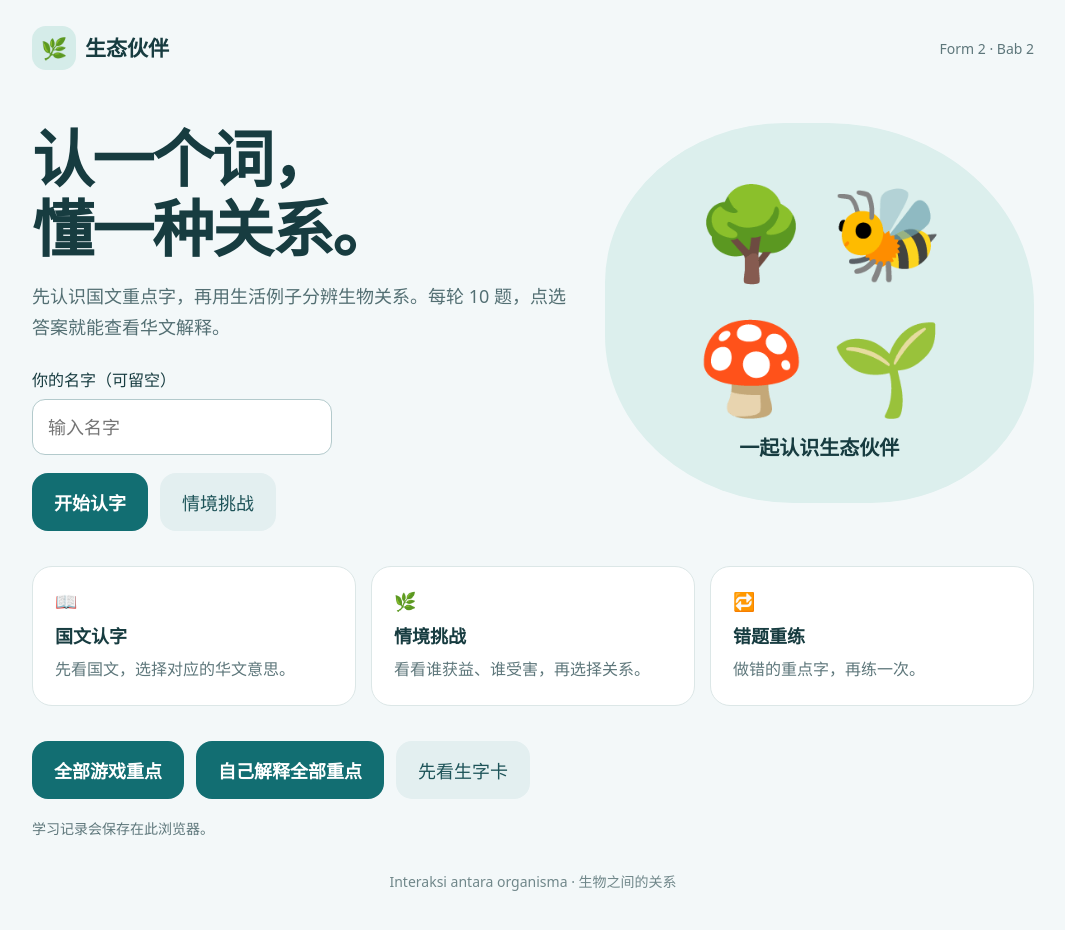
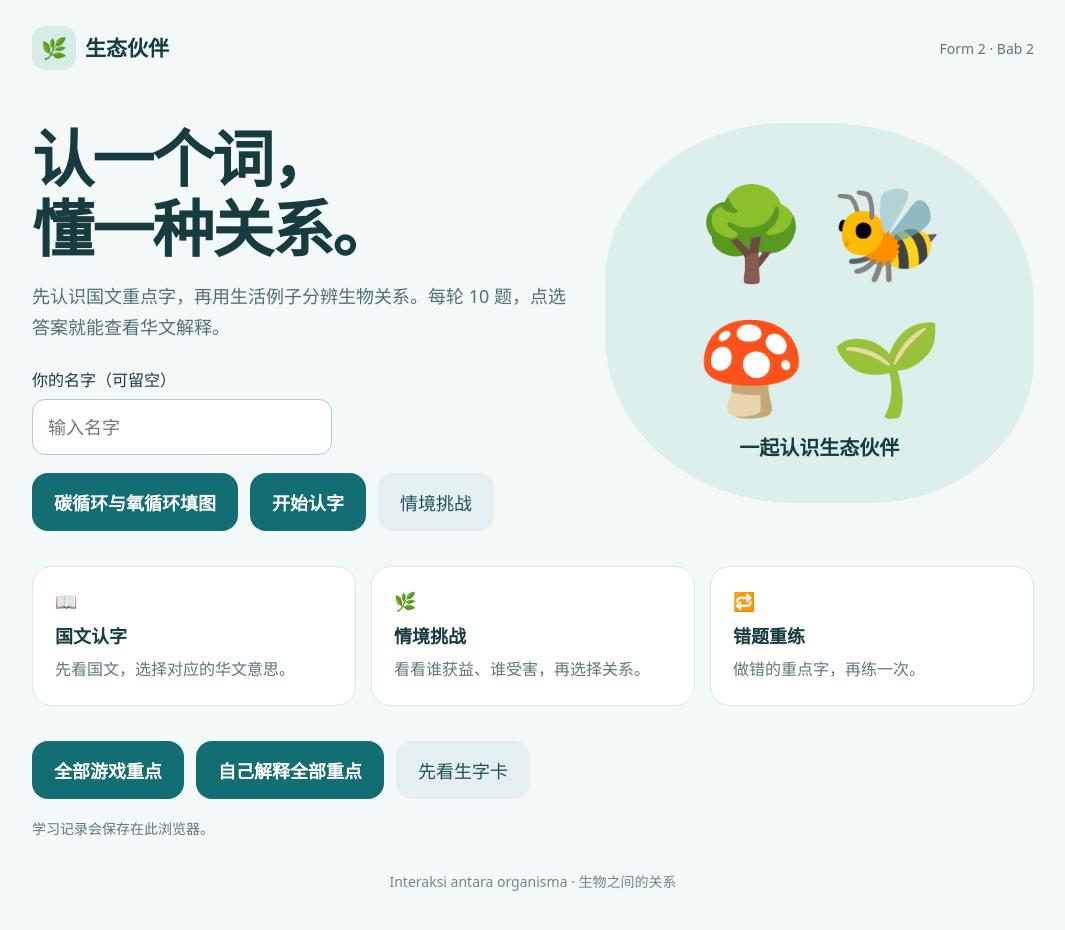
Before and after one commit to Riangbelajar25/Form-2-Sains-Bab-2-Ekosistem, a plain HTML site: page index.html in a window 1280 px wide. Shown: the whole page, without its empty margins (107-1172 px from the left). Drawn offline with Linux system fonts and the light colour scheme.

Commit message:
Link ecosystem home to cycle fill-in game

```diff
--- a/index.html
+++ b/index.html
@@ -37,7 +37,7 @@ function button(text,cls,fn){const n=el('button',text,cls);n.type='button';n.onc
 function shuffle(items){const out=[...items];for(let i=out.length-1;i>0;i--){const j=Math.floor(Math.random()*(i+1));[out[i],out[j]]=[out[j],out[i]]}return out}
 function home(){app.innerHTML='<section class="hero"><div><h1 class="home-title">认一个词，<br>懂一种关系。</h1><p class="intro">先认识国文重点字，再用生活例子分辨生物关系。每轮 10 题，点选答案就能查看华文解释。</p><label class="name" for="student">你的名字（可留空）</label><input id="student" autocomplete="given-name" maxlength="40" placeholder="输入名字"><div class="row" style="margin-top:18px" id="start"></div></div><div class="art" aria-hidden="true">🌳 🐝<br>🍄 🌱<p>一起认识生态伙伴</p></div></section><section class="topics"><article class="topic">📖<strong>国文认字</strong><p>先看国文，选择对应的华文意思。</p></article><article class="topic">🌿<strong>情境挑战</strong><p>看看谁获益、谁受害，再选择关系。</p></article><article class="topic">🔁<strong>错题重练</strong><p>做错的重点字，再练一次。</p></article></section><div id="studyButton" class="row"></div><p class="note" id="history"></p>';
 app.querySelector('#student').value=student;
-const start=app.querySelector('#start');start.append(button('开始认字','primary',()=>begin('words')),button('情境挑战','secondary',()=>begin('scenes')));
+const start=app.querySelector('#start');const cycleLink=el('a','碳循环与氧循环填图','primary');cycleLink.href='kitar.html';cycleLink.style.cssText='display:inline-block;padding:16px 22px;border-radius:16px;text-decoration:none;font-weight:750';start.append(cycleLink);start.append(button('开始认字','primary',()=>begin('words')),button('情境挑战','secondary',()=>begin('scenes')));
 app.querySelector('#studyButton').append(button('全部游戏重点','primary',showKeyPoints),button('自己解释全部重点','primary',()=>explain(0)),button('先看生字卡','secondary',study));
 const last=history.at(-1);app.querySelector('#history').textContent=last?`本机已完成 ${history.length} 轮 · 最近一次 ${last.name}，${last.score}/${last.total} 分。记录仅保存在此浏览器。`:'学习记录会保存在此浏览器。';}
 function makeDeck(type){const source=type==='words'?words.map((w,i)=>({id:'word'+i,prompt:w[0],answer:w[1],explain:w[2],icon:w[3],hint:'选出对应的华文意思',pool:words.map(w=>w[1])})):scenarios.flatMap((s,i)=>[{id:'scene'+i,prompt:s[0],answer:s[1],explain:s[2],icon:s[3],hint:'这是什么生物关系？',pool:scenarios.map(s=>s[1])},{id:'sign'+i,prompt:s[1],answer:['双方获益','一方获益，另一方不受影响','一方获益，另一方受害','争夺有限资源','从死亡有机物获取养分'][i],explain:s[2],icon:s[3],hint:'选出这类关系的意思',pool:['双方获益','一方获益，另一方不受影响','一方获益，另一方受害','争夺有限资源','从死亡有机物获取养分']}]);return shuffle(source).slice(0,10)}
```
